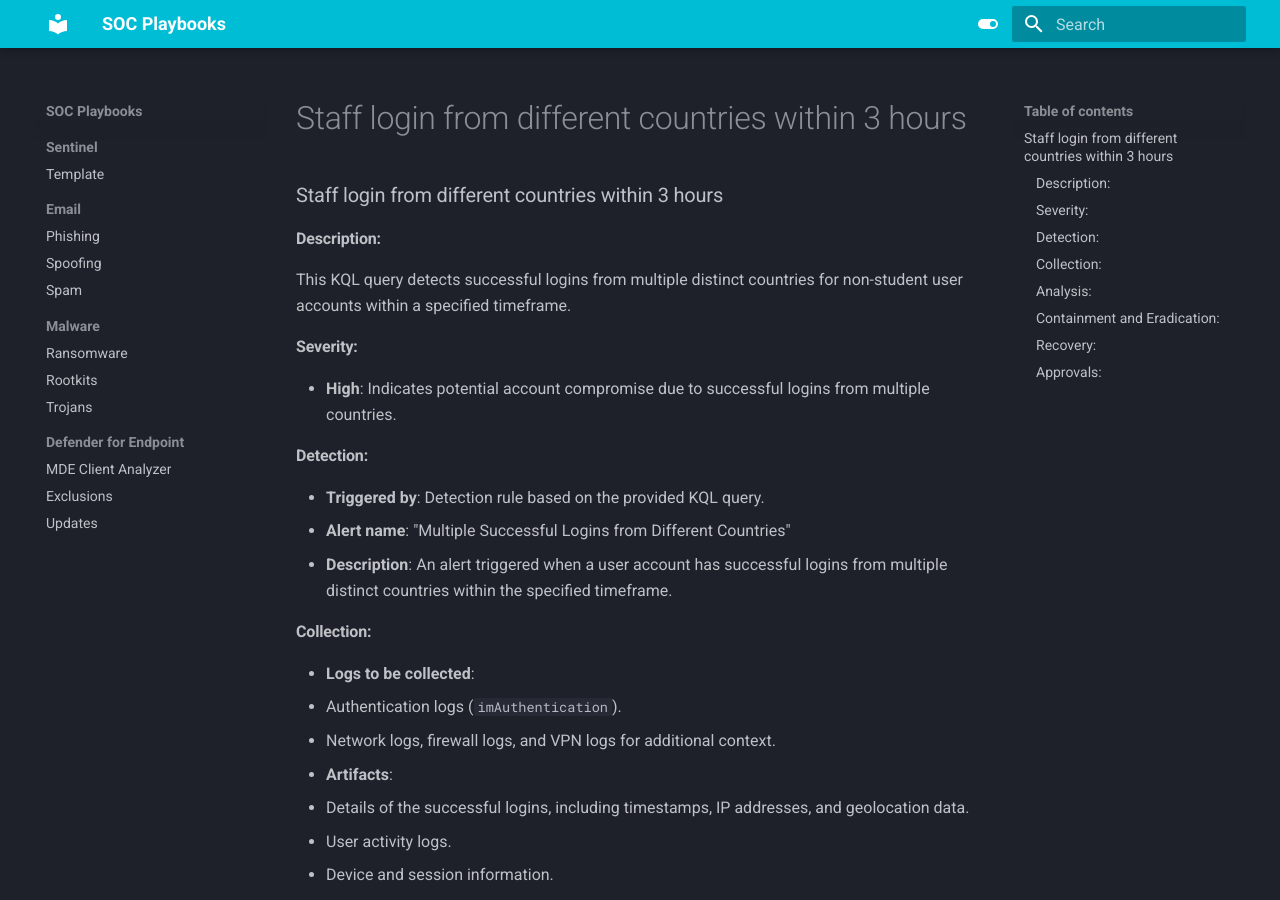
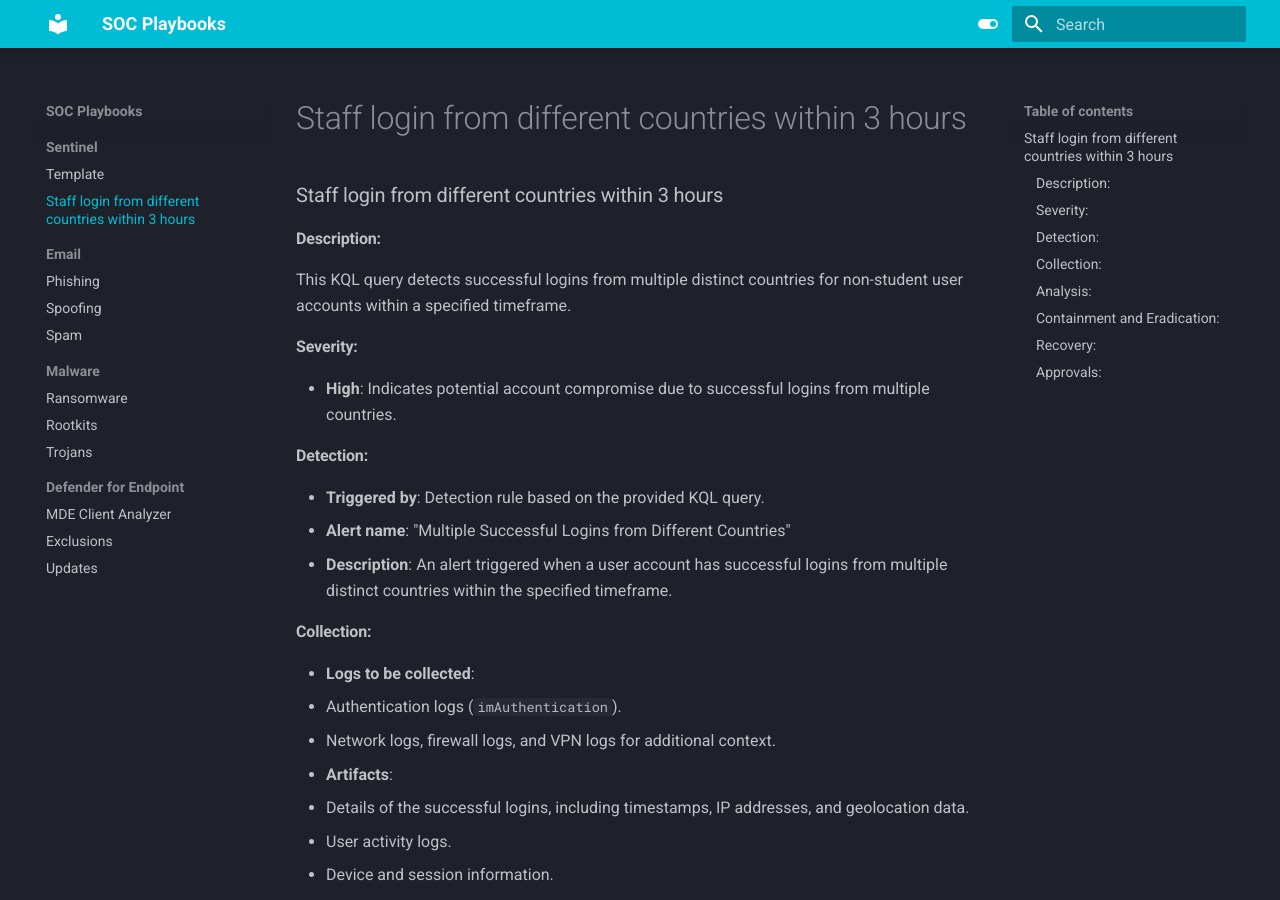
Before and after one commit to HexagonCyber/soc-playbooks, an MkDocs documentation site: the page built from docs/Sentinel/Staff login from different countries within 3 hours.md, in a window 1280 px wide and 900 px high. Built offline with MkDocs 1.6.1 and Material for MkDocs 9.7.7, drawn with Linux system fonts in a browser that asks for light colours.

Commit message:
Updated mkdocs.yml

```diff
--- a/mkdocs.yml
+++ b/mkdocs.yml
@@ -28,6 +28,7 @@
 nav:
   - Sentinel:
     - Sentinel/template.md
+    - Sentinel/Staff login from different countries within 3 hours.md
   - Email:
     - Phishing: Email/phishing.md
     - Spoofing: Email/spoofing.md
```
